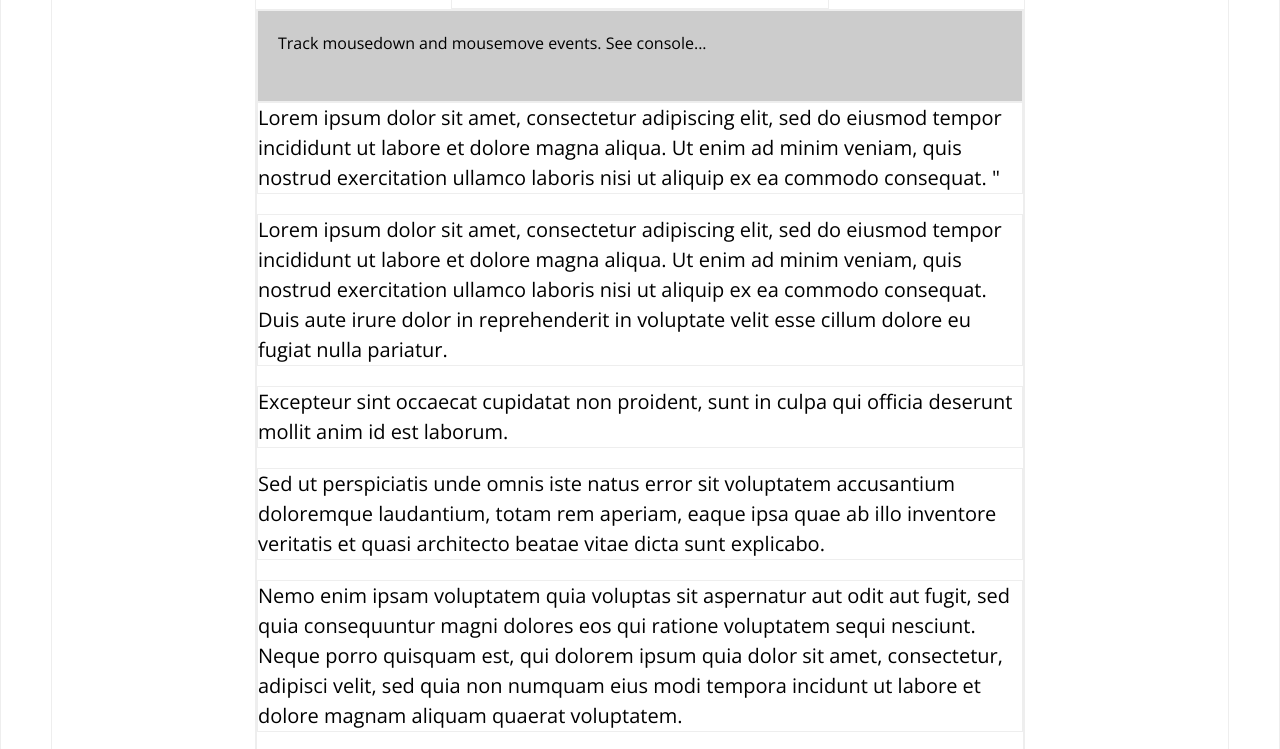
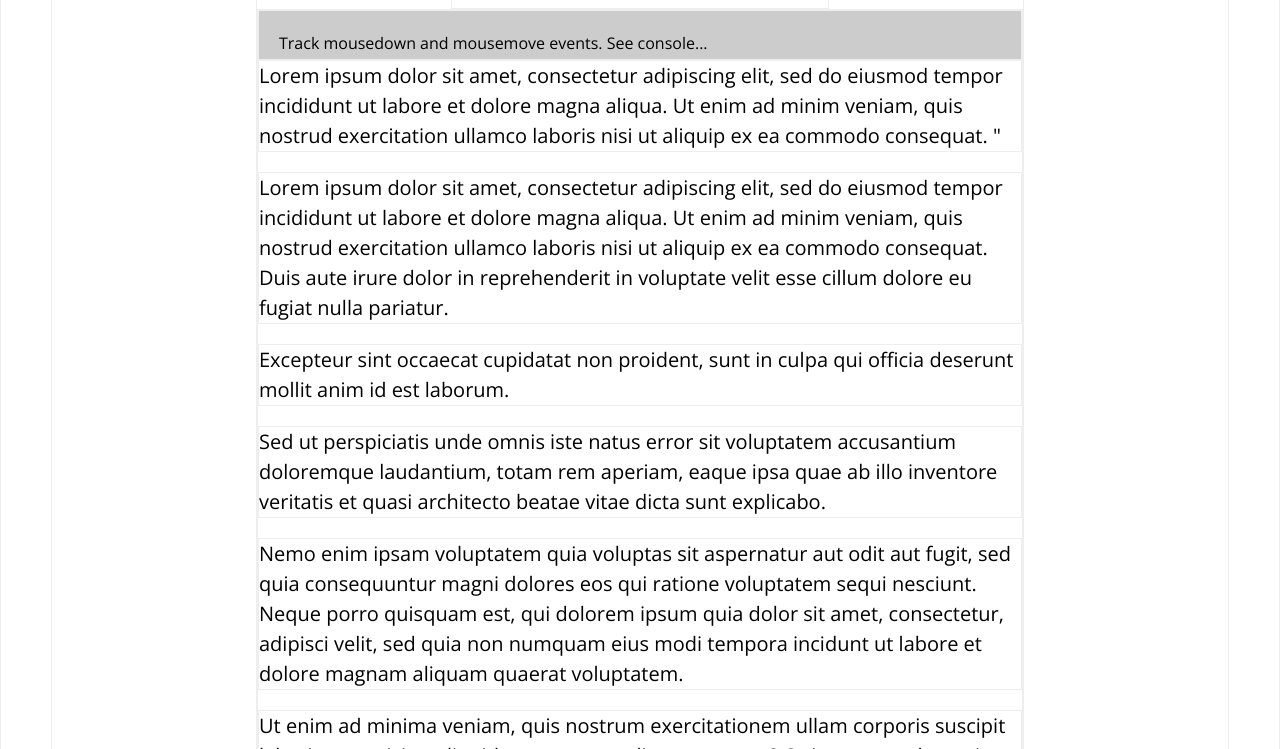
Before and after one commit to rolandjlevy/html-template-starter, a plain HTML site: page index.html in a window 1280 px wide. Shown: the part 148-897 px from the top of the page. Drawn offline with nearby package versions, Linux system fonts and the light colour scheme.

Commit message:
Added CSS reset code

```diff
--- a/styles/style.css
+++ b/styles/style.css
@@ -3,6 +3,14 @@
   --max-width: 768px;
   transition: all 0.2s ease;
   --version: 1.1;
+}
+
+html {
+  box-sizing: border-box;
+}
+
+*, *:before, *:after {
+  box-sizing: inherit;
 }
 
 * {
@@ -162,3 +170,20 @@ footer a:hover {
   padding: 20px;
   font-size: 1rem;
 }
+
+/******************/
+/* Placeholder */
+/******************/
+
+::placeholder { /* Chrome, Firefox, Opera, Safari 10.1+ */
+  color: grey;
+  opacity: 1; /* Firefox */
+}
+
+:-ms-input-placeholder { /* Internet Explorer 10-11 */
+  color: grey;
+}
+
+::-ms-input-placeholder { /* Microsoft Edge */
+  color: grey;
+}
```
